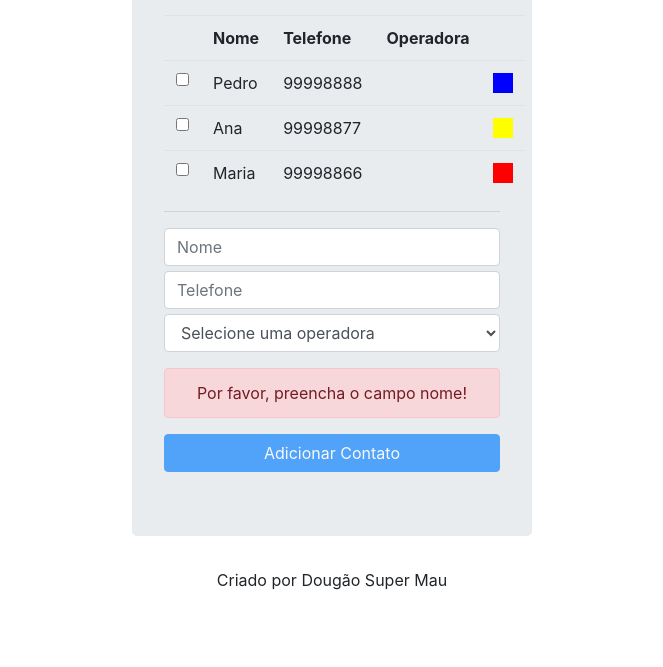
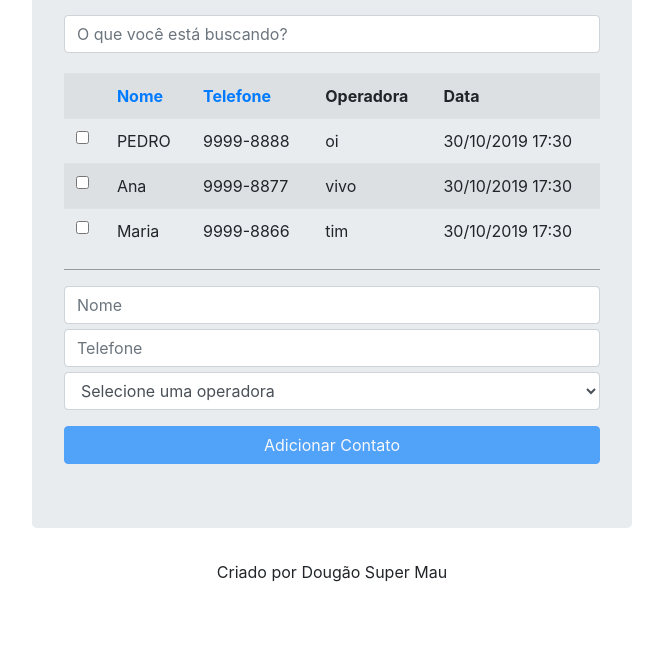
Before and after one commit to douglas2363/AngularJS, a website: page index.html in a window 1280 px wide. Shown: the part 133-800 px from the top of the page, without its empty margins (308-971 px from the left). Drawn offline with nearby package versions, Linux system fonts and the light colour scheme.

Commit message:
Autalizando Lista Telefonica

```diff
--- a/index.html
+++ b/index.html
@@ -1,49 +1,109 @@
 <html ng-app="listaTelefonica">
+
 <head>
     <meta charset="UTF-8">
     <title>Lista Telefonica</title>
     <link rel="stylesheet" type="text/css" href="lib/bootstrap/bootstrap.css">
     <style>
         .jumbotron {
-			width: 400px;
+            width: 600px;
             text-align: center;
             margin-top: 20px;
             margin-left: auto;
             margin-right: auto;
         }
+
         h3 {
             margin-bottom: 30px;
         }
+
         .table {
             margin-top: 20px;
         }
+
         .form-control {
             margin-bottom: 5px;
         }
+
         .selecionado {
             background-color: yellow;
         }
+
         .negrito {
             font-weight: bold;
+        }
+
+        hr {
+            border-color: #999;
         }
     </style>
     <script src="lib/angular/angular.js"></script>
     <script src="lib/angular/angular-messages.js"></script>
     <script>
         angular.module("listaTelefonica", ["ngMessages"]);
-		angular.module("listaTelefonica").controller("listaTelefonicaCtrl", function ($scope) {
+        angular.module("listaTelefonica").controller("listaTelefonicaCtrl", function ($scope, uppercaseFilter) {
             $scope.app = "Lista Telefonica";
-			$scope.contatos = [
-				{nome: "Pedro", telefone: "99998888", cor: "blue"},
-				{nome: "Ana", telefone: "99998877", cor: "yellow"},
-				{nome: "Maria", telefone: "99998866", cor: "red"}
+            $scope.contatos = [{
+                    nome: uppercaseFilter("Pedro"),
+                    telefone: "9999-8888",
+                    data: new Date(),
+                    operadora: {
+                        nome: "Oi",
+                        codigo: 14,
+                        categoria: "Celular"
+                    }
+                },
+                {
+                    nome: "Ana",
+                    telefone: "9999-8877",
+                    data: new Date(),
+                    operadora: {
+                        nome: "Vivo",
+                        codigo: 15,
+                        categoria: "Celular"
+                    }
+                },
+                {
+                    nome: "Maria",
+                    telefone: "9999-8866",
+                    data: new Date(),
+                    operadora: {
+                        nome: "Tim",
+                        codigo: 41,
+                        categoria: "Celular"
+                    }
+                }
             ];
-			$scope.operadoras = [
-				{nome: "Oi", codigo: 14, categoria: "Celular"},
-				{nome: "Vivo", codigo: 15, categoria: "Celular"},
-				{nome: "Tim", codigo: 41, categoria: "Celular"},
-				{nome: "GVT", codigo: 25, categoria: "Fixo"},
-				{nome: "Embratel", codigo: 21, categoria: "Fixo"}
+            $scope.operadoras = [{
+                    nome: "Oi",
+                    codigo: 14,
+                    categoria: "Celular",
+                    preco: 2
+                },
+                {
+                    nome: "Vivo",
+                    codigo: 15,
+                    categoria: "Celular",
+                    preco: 1
+                },
+                {
+                    nome: "Tim",
+                    codigo: 41,
+                    categoria: "Celular",
+                    preco: 3
+                },
+                {
+                    nome: "GVT",
+                    codigo: 25,
+                    categoria: "Fixo",
+                    preco: 1
+                },
+                {
+                    nome: "Embratel",
+                    codigo: 21,
+                    categoria: "Fixo",
+                    preco: 2
+                }
             ];
             $scope.adicionarContato = function (contato) {
                 $scope.contatos.push(angular.copy(contato));
@@ -60,42 +120,52 @@
                     return contato.selecionado;
                 });
             };
+            $scope.ordenarPor = function (campo) {
+                $scope.criterioDeOrdenacao = campo;
+                $scope.direcaoDaOrdenacao = !$scope.direcaoDaOrdenacao;
+            };
         });
     </script>
 </head>
+
 <body ng-controller="listaTelefonicaCtrl">
     <div class="jumbotron">
         <h3>{{app}}</h3>
-		<table ng-show="contatos.length > 0" class="table">
+        <input class="form-control" type="text" ng-model="criterioDeBusca" placeholder="O que você está buscando?" />
+        <table ng-show="contatos.length > 0" class="table table-striped">
             <tr>
                 <th></th>
-				<th>Nome</th>
-				<th>Telefone</th>
+                <th><a href="" ng-click="ordenarPor('nome')">Nome</a></th>
+                <th><a href="" ng-click="ordenarPor('telefone')">Telefone</a></th>
                 <th>Operadora</th>
-				<th></th>
+                <th>Data</th>
             </tr>
-			<tr ng-class="{'selecionado negrito': contato.selecionado}" ng-repeat="contato in contatos">
-				<td><input type="checkbox" ng-model="contato.selecionado"/></td>
+            <tr ng-class="{'selecionado negrito': contato.selecionado}"
+                ng-repeat="contato in contatos | filter:criterioDeBusca | orderBy:criterioDeOrdenacao:direcaoDaOrdenacao">
+                <td><input type="checkbox" ng-model="contato.selecionado" /></td>
                 <td>{{contato.nome}}</td>
                 <td>{{contato.telefone}}</td>
-				<td>{{contato.operadora.nome}}</td>
-				<td><div style="width: 20px; height: 20px;" ng-style="{'background-color': contato.cor}"></div></td>
+                <td>{{contato.operadora.nome | lowercase}}</td>
+                <td>{{contato.data | date:'dd/MM/yyyy HH:mm'}}</td>
             </tr>
         </table>
-		<hr/>
+        <hr />
         <form name="contatoForm">
-			<input class="form-control" type="text" ng-model="contato.nome" name="nome" placeholder="Nome" ng-required="true" ng-minlength="10"/>
-			<input class="form-control" type="text" ng-model="contato.telefone" name="telefone" placeholder="Telefone" ng-required="true" ng-pattern="/^\d{4,5}-\d{4}$/"/>
-			<select class="form-control" ng-model="contato.operadora" ng-options="operadora.nome for operadora in operadoras">
+            <input class="form-control" type="text" ng-model="contato.nome" name="nome" placeholder="Nome"
+                ng-required="true" ng-minlength="10" />
+            <input class="form-control" type="text" ng-model="contato.telefone" name="telefone" placeholder="Telefone"
+                ng-required="true" ng-pattern="/^\d{4,5}-\d{4}$/" />
+            <select class="form-control" ng-model="contato.operadora"
+                ng-options="operadora.nome + ' ( ' + (operadora.preco | currency) + ' )' for operadora in operadoras | orderBy:'nome'">
                 <option value="">Selecione uma operadora</option>
             </select>
         </form>
 
-		<div ng-messages="contatoForm.nome.$error" class="alert alert-danger">
-			<div ng-message="required">
+        <div ng-show="contatoForm.nome.$dirty" ng-messages="contatoForm.nome.$error">
+            <div ng-message="required" class="alert alert-danger">
                 Por favor, preencha o campo nome!
             </div>
-			<div ng-message="minlength">
+            <div ng-message="minlength" class="alert alert-danger">
                 O campo nome deve ter no mínimo 10 caracteres.
             </div>
         </div>
@@ -106,9 +176,12 @@
         <div ng-show="contatoForm.telefone.$error.pattern" class="alert alert-danger">
             O campo telefone deve ter o formato DDDDD-DDDD.
         </div>
-		<button class="btn btn-primary btn-block" ng-click="adicionarContato(contato)" ng-disabled="contatoForm.$invalid">Adicionar Contato</button>
-		<button class="btn btn-danger btn-block" ng-click="apagarContatos(contatos)" ng-if="isContatoSelecionado(contatos)">Apagar Contatos</button>
+        <button class="btn btn-primary btn-block" ng-click="adicionarContato(contato)"
+            ng-disabled="contatoForm.$invalid">Adicionar Contato</button>
+        <button class="btn btn-danger btn-block" ng-click="apagarContatos(contatos)"
+            ng-if="isContatoSelecionado(contatos)">Apagar Contatos</button>
     </div>
     <div ng-include="'footer.html'"></div>
 </body>
+
 </html>
```
Lines whose indentation alone changed are shown as unchanged.
